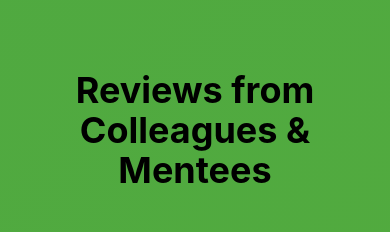
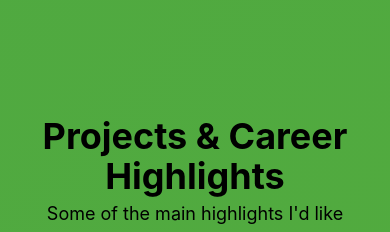
Before and after one commit to y04nqt/y04nqt.github.io, a React (Create React App) app: page / in a window 390 px wide. Shown: the part 804-1036 px from the top of the page. Built offline with nearby package versions, Linux system fonts and the light colour scheme.

Commit message:
fixed title lingering

```diff
--- a/src/components/QuotesSection.tsx
+++ b/src/components/QuotesSection.tsx
@@ -4,7 +4,7 @@ import SlideShow from "./SlideShow";
 const QuotesSection = () => {
     return (
         <>
-            <h2 className="mb-0 text-4xl">Reviews from Colleagues & Mentees</h2>
+            <h2 className="hidden mb-0 text-4xl sm:block">Reviews from Colleagues & Mentees</h2>
             <SlideShow data={QUOTE_DATA} />
         </>
     )
```
